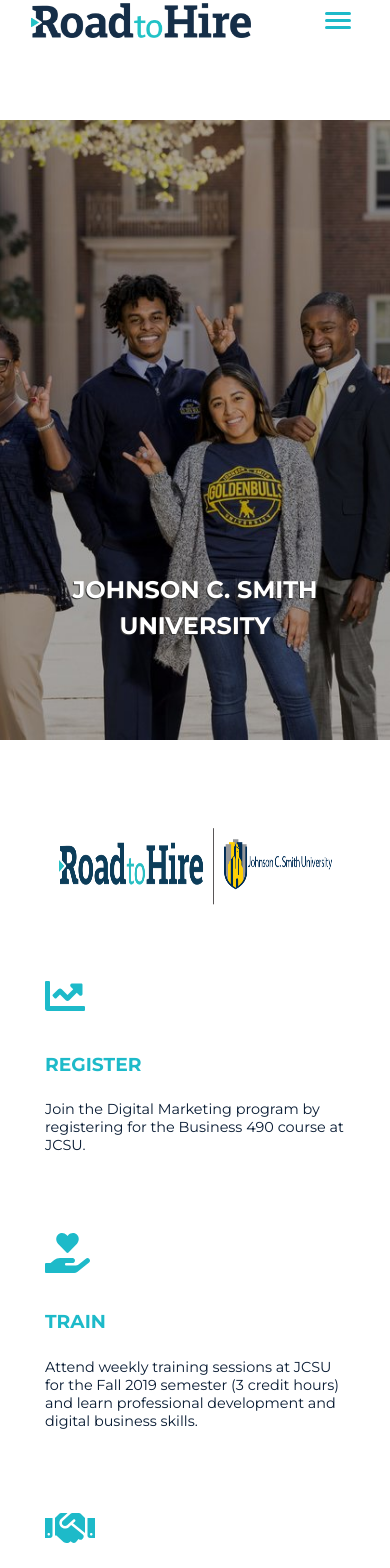
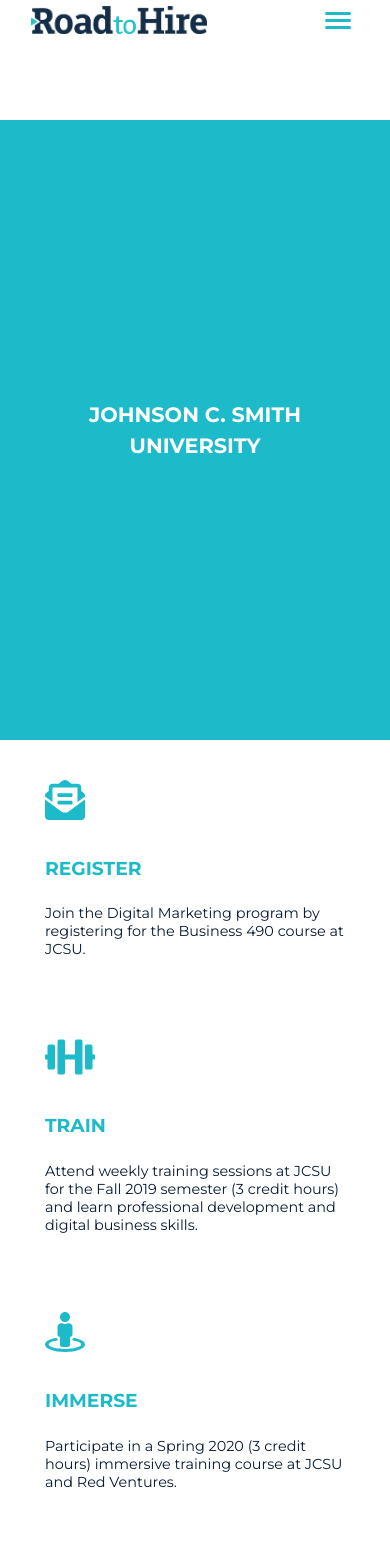
Before and after one commit to Tivler/roadtohire-clone, a React (Create React App) app: page /jcsu in a window 390 px wide. Shown: the part 80-1648 px from the top of the page. Built offline with nearby package versions, Linux system fonts and the light colour scheme.

Commit message:
added finishing touches

```diff
--- a/public/index.html
+++ b/public/index.html
@@ -2,7 +2,7 @@
 <html lang="en">
   <head>
     <meta charset="utf-8" />
-    <link rel="shortcut icon" href="%PUBLIC_URL%/favicon.ico" />
+    <link rel="shortcut icon" href="./images/roadtohireicon.jpg" />
     <meta name="viewport" content="width=device-width, initial-scale=1" />
     <meta name="theme-color" content="#000000" />
     <meta
--- a/src/components/core/AppNav/_styles.scss
+++ b/src/components/core/AppNav/_styles.scss
@@ -71,7 +71,11 @@
 
             @media only screen and (max-width: 900px) {
                 margin-left: 8%;
-             }
+            }
+
+            @media only screen and (max-width: 450px) {
+                height: 28px;
+            }
         }
     }
 
@@ -131,6 +135,10 @@
                 @media only screen and (max-width: 900px) {
                     margin: 50% 0 4% 0;
                     padding-right: 0px;
+                }
+
+                @media only screen and (max-width: 450px) {
+                   margin-top: 75%;
                 }
             }
 
--- a/src/components/layout/home/Video/_styles.scss
+++ b/src/components/layout/home/Video/_styles.scss
@@ -24,6 +24,10 @@
         padding-bottom: 50%;
     }
 
+    @media only screen and (max-width: 500px) {
+        padding: 180px 0 0 0;
+    }
+
 
     &__video {
        width: 870px;
@@ -40,7 +44,7 @@
             width: 450px;
         }
 
-        @media only screen and (max-width: 450px) {
+        @media only screen and (max-width: 500px) {
             display: none;
         }
     }
--- a/src/components/layout/jcsu/Content/Content.js
+++ b/src/components/layout/jcsu/Content/Content.js
@@ -23,7 +23,6 @@
                             <li className="jcsucontent__list--item">Display Remarketing</li>
                             <li className="jcsucontent__list--item">Basic Web Design</li>
                             <li className="jcsucontent__list--item">Websites and Browsers</li>
-                            <li className="jcsucontent__list--item">Email Marketing</li>
                         </ul>
                     </div>
                 </div>
--- a/src/components/layout/jcsu/Content/_styles.scss
+++ b/src/components/layout/jcsu/Content/_styles.scss
@@ -1,7 +1,7 @@
 .jcsucontent {
     margin: 0 auto;
     padding: 1em 0 4em 0;
-    margin-bottom: 3em;
+    margin-bottom: 2em;
     width: 60%;
     max-width: 1700px;
     border-bottom: 1px solid rgba(0, 0, 0, 0.25);
@@ -99,6 +99,10 @@
 
     &--grid {
        display: flex;
+
+        @media only screen and (max-width: 750px) {
+            flex-direction: column;
+        }
     }
 
     &__list {
--- a/src/components/layout/jcsu/Info/Info.js
+++ b/src/components/layout/jcsu/Info/Info.js
@@ -3,7 +3,7 @@
 
 import ValuesLayout from '../../../shared/ValuesLayout/ValuesLayout';
 
-import { faChartLine, faHandHoldingHeart, faHandshake, faTrophy } from "@fortawesome/free-solid-svg-icons";
+import { faEnvelopeOpenText, faDumbbell, faStreetView, faHiking } from "@fortawesome/free-solid-svg-icons";
 
 const JCSUinfo = () => {
     return (
@@ -11,22 +11,22 @@
             <img className="jcsuinfo__logo" src="/images/RTHxJCSU.png" alt="Road To Hire | JCSU Logo"/>
             <div className="jcsucards">
                 <ValuesLayout
-                    icon={faChartLine}
+                    icon={faEnvelopeOpenText}
                     title="Register"
                     content="Join the Digital Marketing program by registering for the Business 490 course at JCSU."
                 />
                 <ValuesLayout
-                    icon={faHandHoldingHeart}
+                    icon={faDumbbell}
                     title="Train"
                     content="Attend weekly training sessions at JCSU for the Fall 2019 semester (3 credit hours) and learn professional development and digital business skills."
                 />
                 <ValuesLayout
-                    icon={faHandshake}
+                    icon={faStreetView}
                     title="Immerse"
                     content="Participate in a Spring 2020 (3 credit hours) immersive training course at JCSU and Red Ventures."
                 />
                 <ValuesLayout
-                    icon={faTrophy}
+                    icon={faHiking}
                     title="Lead"
                     content="Start your career as a Digital Marketing Associate at Red Ventures."
                 />
--- a/src/components/layout/jcsu/Info/_styles.scss
+++ b/src/components/layout/jcsu/Info/_styles.scss
@@ -1,5 +1,5 @@
 .jcsuinfo {
-    margin-bottom: 3em;
+    margin-bottom: 6em;
 
     &__logo {
         height: 100px;
@@ -15,12 +15,16 @@
         @media only screen and (max-width: 1025px) {
             width: 70%;
         }
+
+        @media only screen and (max-width: 725px) {
+            display: none;
+        }
     }
 }
 
 .jcsucards {
     display: flex;
-    padding: 2.5em 0 1em 0;
+    padding: 2.5em 0 3em 0;
     justify-content: space-around;
     width: 60%;
     max-width: 1700px;
--- a/src/components/shared/HeroLayout/_styles.scss
+++ b/src/components/shared/HeroLayout/_styles.scss
@@ -16,6 +16,12 @@
         height: 620px;
         text-align: center;
         color: #fff;
+    }
+
+    @media only screen and (max-width: 500px) {
+        background: #1dbac9;
+        color: #fff;
+        margin-top: 200px;
     }
 
     &--wrapper {
@@ -46,6 +52,10 @@
             width: 70%;
         }
 
+        @media only screen and (max-width: 500px) {
+            justify-content: center;
+            align-items: center;
+        }
     }
 
     &__title {
@@ -62,6 +72,14 @@
             margin-bottom: 4em;
             text-shadow: -1px 1px 0 rgb(53, 53, 53);
         }
+
+        @media only screen and (max-width: 500px) {
+            text-shadow: none;
+            font-size: 1.3em;
+            text-align: center;
+            margin-bottom: 0;
+        }
+
     }
 
     &__quote {
@@ -110,6 +128,12 @@
         color: #fff;
     }
 
+    @media only screen and (max-width: 500px) {
+        background: #1dbac9;
+        color: #fff;
+        margin-top: 200px;
+    }
+
     &--wrapper {
         height: inherit;
         display: flex;
@@ -138,6 +162,11 @@
             width: 70%;
         }
 
+        @media only screen and (max-width: 500px) {
+            justify-content: center;
+            align-items: center;
+        }
+
     }
 
     &__title {
@@ -153,6 +182,13 @@
             padding: 0;
             margin-bottom: 4em;
             text-shadow: -1px 1px 0 rgb(53, 53, 53);
+        }
+
+        @media only screen and (max-width: 500px) {
+            text-shadow: none;
+            font-size: 1.3em;
+            text-align: center;
+            margin-bottom: 0;
         }
     }
 
@@ -202,6 +238,12 @@
         color: #fff;
     }
 
+    @media only screen and (max-width: 500px) {
+        background: #1dbac9;
+        color: #fff;
+        margin-top: 200px;
+    }
+
     &--wrapper {
         height: inherit;
         display: flex;
@@ -230,6 +272,11 @@
             width: 70%;
         }
 
+        @media only screen and (max-width: 500px) {
+            justify-content: center;
+            align-items: center;
+        }
+
     }
 
     &__title {
@@ -245,6 +292,13 @@
             padding: 0;
             margin-bottom: 4em;
             text-shadow: -1px 1px 0 rgb(53, 53, 53);
+        }
+
+        @media only screen and (max-width: 500px) {
+            text-shadow: none;
+            font-size: 1.3em;
+            text-align: center;
+            margin-bottom: 0;
         }
     }
 
```
Also changed, not shown: 1 other file (tests, documents, lock files or other folders).
